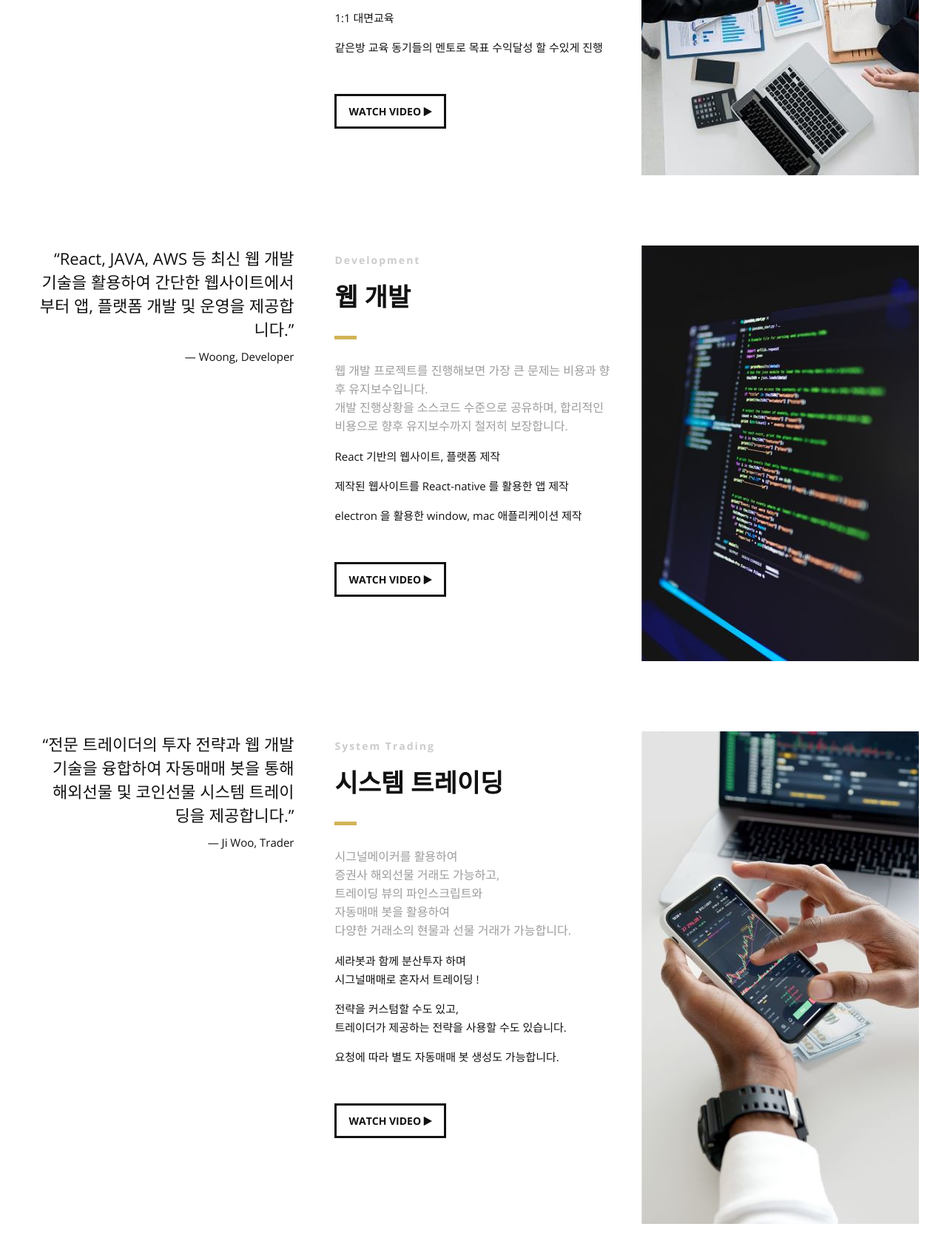
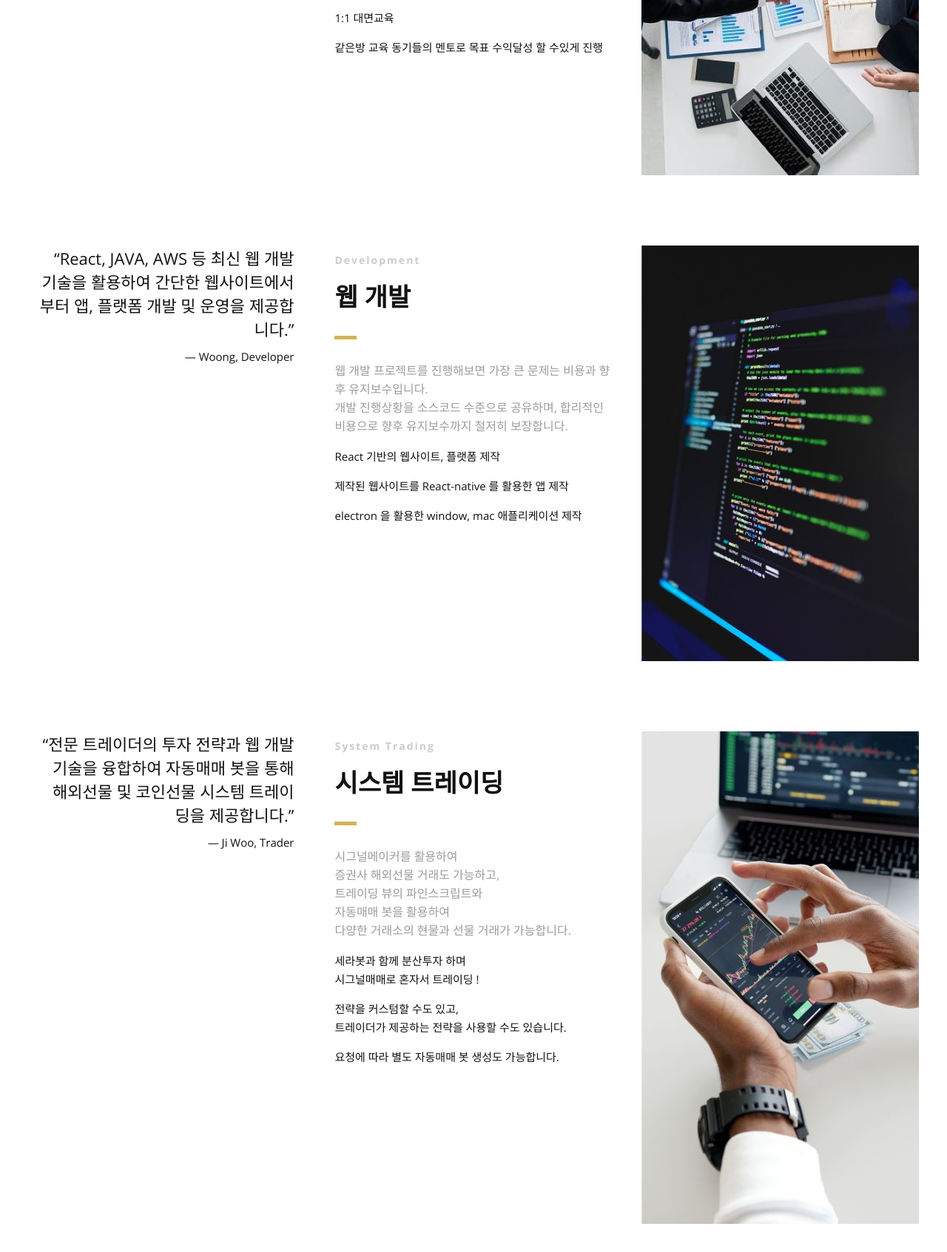
Before and after one commit to vclpartners/vclpartners.github.io, a plain HTML site: page index.html in a window 1280 px wide. Shown: the part 2585-4278 px from the top of the page at 74% size. Drawn offline with nearby package versions, Linux system fonts and the light colour scheme.

Commit message:
UPDATE : 페이지 타이틀, 파비콘 변경

```diff
--- a/index.html
+++ b/index.html
@@ -5,7 +5,7 @@
   <meta charset="UTF-8">
 
   <!--Page Title-->
-  <title>Namari - Free Landing Page Template</title>
+  <title>VCL Partners</title>
 
   <!--Meta Keywords and Description-->
   <meta name="keywords" content="">
@@ -323,9 +323,9 @@
               같은방 교육 동기들의 멘토로 목표 수익달성 할 수있게 진행
             </p>
             <!-- Just replace the Video ID "UYJ5IjBRlW8" with the ID of your video on YouTube (Found within the URL) -->
-            <a href="#" data-videoid="UYJ5IjBRlW8" data-videosite="youtube" class="button video link-lightbox">
+            <!-- <a href="#" data-videoid="UYJ5IjBRlW8" data-videosite="youtube" class="button video link-lightbox">
               WATCH VIDEO <i class="fa fa-play" aria-hidden="true"></i>
-            </a>
+            </a> -->
           </div>
           <!--End Content Right Side-->
 
@@ -374,9 +374,9 @@
               electron 을 활용한 window, mac 애플리케이션 제작
             </p>
             <!-- Just replace the Video ID "UYJ5IjBRlW8" with the ID of your video on YouTube (Found within the URL) -->
-            <a href="#" data-videoid="UYJ5IjBRlW8" data-videosite="youtube" class="button video link-lightbox">
+            <!-- <a href="#" data-videoid="UYJ5IjBRlW8" data-videosite="youtube" class="button video link-lightbox">
               WATCH VIDEO <i class="fa fa-play" aria-hidden="true"></i>
-            </a>
+            </a> -->
           </div>
           <!--End Content Right Side-->
 
@@ -427,9 +427,9 @@
               요청에 따라 별도 자동매매 봇 생성도 가능합니다.
             </p>
             <!-- Just replace the Video ID "UYJ5IjBRlW8" with the ID of your video on YouTube (Found within the URL) -->
-            <a href="#" data-videoid="UYJ5IjBRlW8" data-videosite="youtube" class="button video link-lightbox">
+            <!-- <a href="#" data-videoid="UYJ5IjBRlW8" data-videosite="youtube" class="button video link-lightbox">
               WATCH VIDEO <i class="fa fa-play" aria-hidden="true"></i>
-            </a>
+            </a> -->
           </div>
           <!--End Content Right Side-->
 
```
Also changed, not shown: images/favicon.ico.
